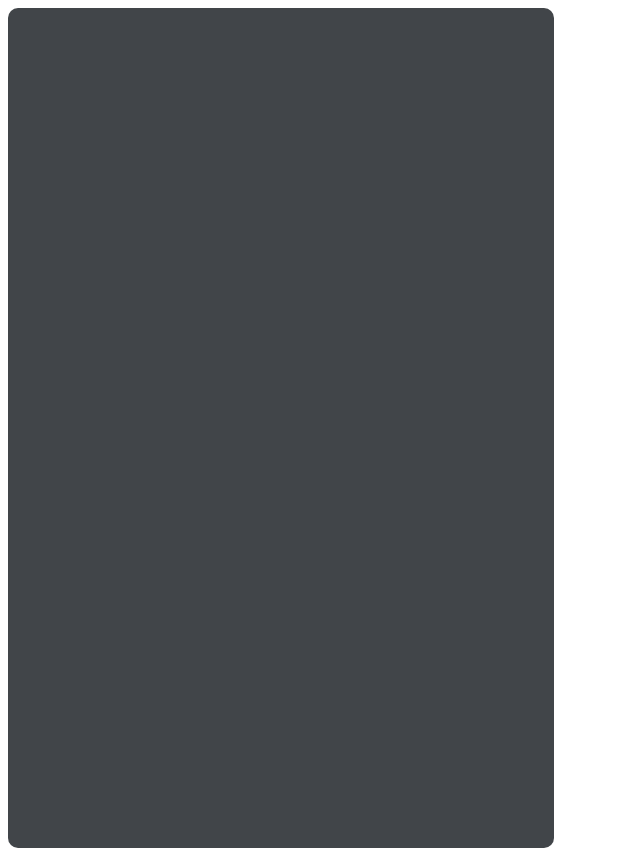
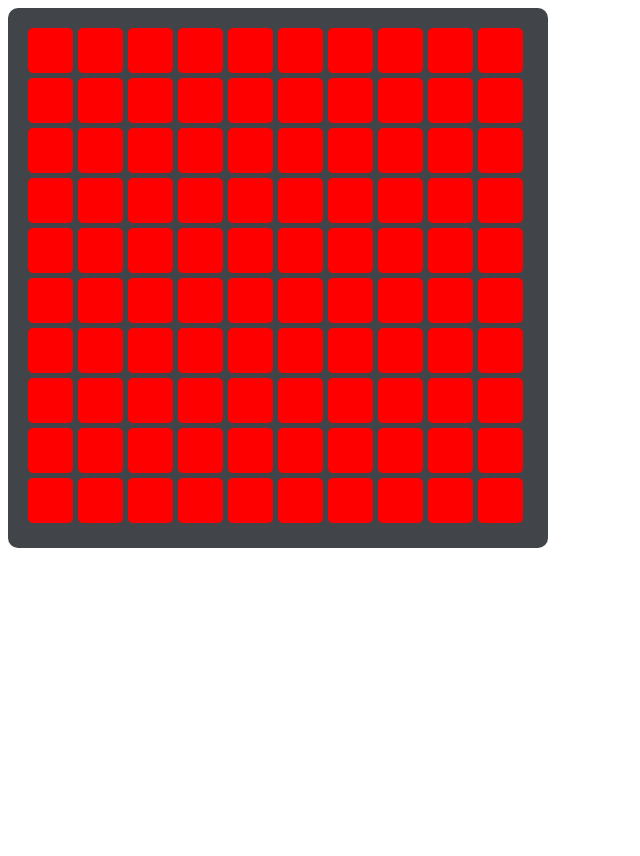
Before and after one commit to lufkyjberg/Games, a plain HTML site: page Snake.html in a window 1280 px wide. Shown: the whole page, without its empty margins (0-640 px from the left). After the commit the page ends 800 px from the top, so only its background shows below. Drawn offline with Linux system fonts and the light colour scheme.

Commit message:
Заполнение поля для змейки

```diff
--- a/Snake.css
+++ b/Snake.css
@@ -1,13 +1,15 @@
-button{
+button {
     width: 500px;
     height: 1000px;
 }
-.Gamefield{
-    /* padding-left: 20px; */
+
+.Gamefield {
     padding: 20px;
-    /* padding-top: 20px; */
-    width: 40%;
-    height: 800px;
+    width: 500px;
+    height: 500px;
     background-color: rgb(65, 69, 73);
     border-radius: 10px;
+	/* Таблица по 10 столбцов */
+	display: grid;
+	grid-template-columns: repeat(10, 1fr);
 }
--- a/Snake.js
+++ b/Snake.js
@@ -0,0 +1,17 @@
+// Необходимо обернуть в addEventListener, потому что не находит тогда Gamefield
+document.addEventListener("DOMContentLoaded", () => {
+	// Находим элемент поля и создаем в нем div`ы (ячейки)
+	const Gamefield = document.getElementsByClassName("Gamefield")[0];
+	let cell = document.createElement("div");
+	// Стиль ячейки
+	cell.style.backgroundColor = "red";
+	cell.style.width = parseInt(getComputedStyle(Gamefield).width) / 11 + "px";
+	cell.style.height = parseInt(getComputedStyle(Gamefield).height) / 11 + "px";
+	cell.style.borderRadius = "5px";
+	console.log(cell.style.width);
+
+	//Добавляем на поле. 		Для Gamefield нужна настройка в CSS display: grid и grid-template-column: repeat()
+	for (let i = 0; i < 100; i++) {
+		Gamefield.appendChild(cell.cloneNode(true));
+	}
+});
```
Also changed, not shown: Snake.html (+3 -0 lines), styles.css (indentation only).
